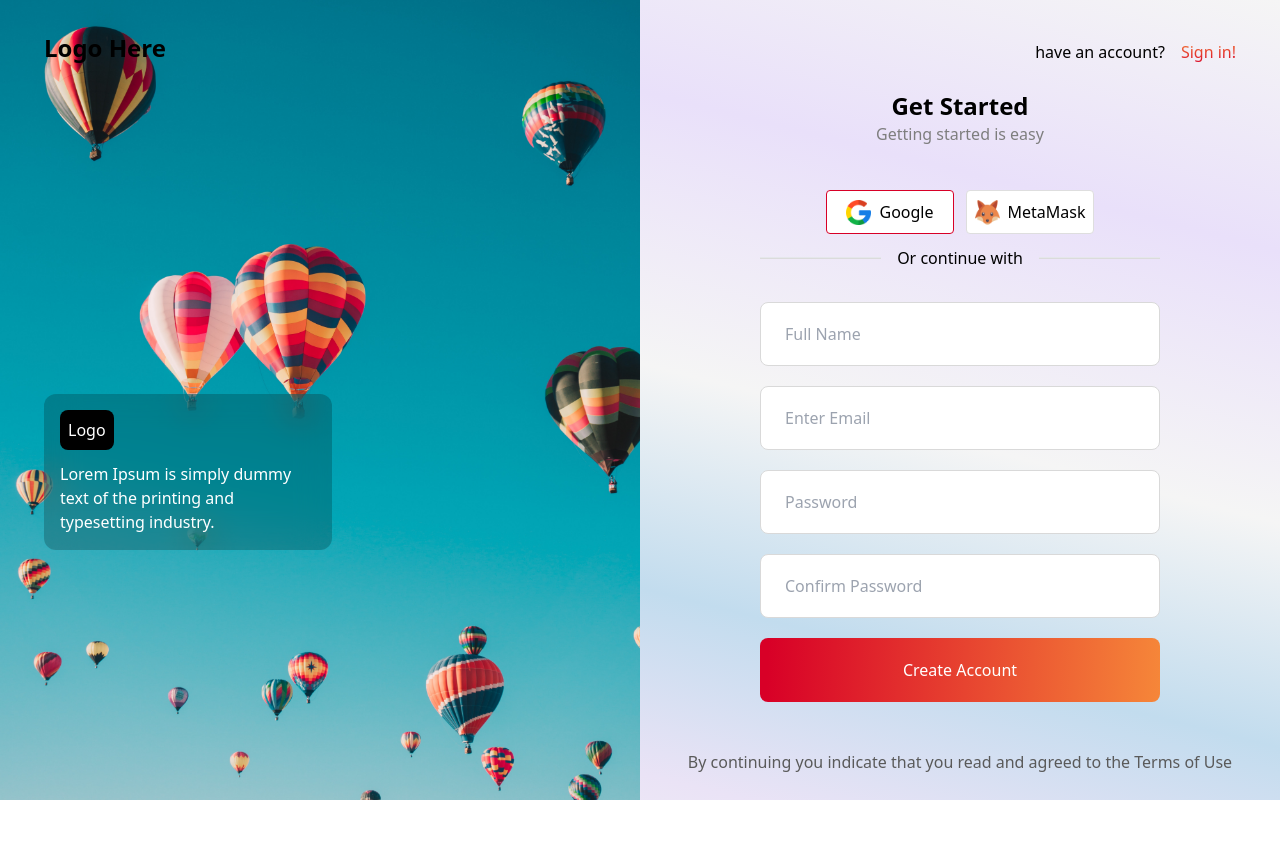
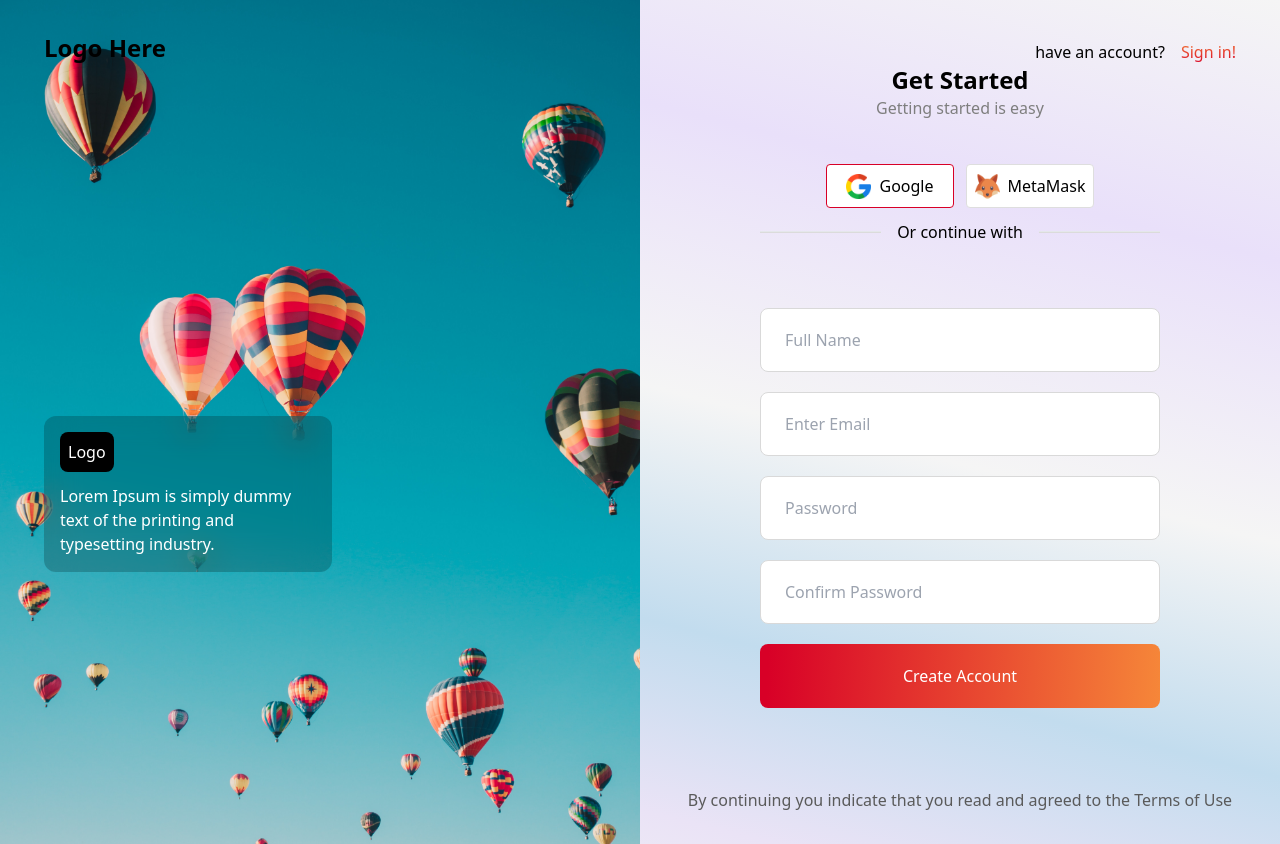
Before and after one commit to lmigonzalez/game-website, a Next.js app: page /sign-up in a window 1280 px wide. Before the commit the page ends 800 px from the top, so only its background shows below. Built offline with nearby package versions, Linux system fonts and the light colour scheme.

Commit message:
sign up design bug 2

```diff
--- a/src/pages/sign-up.tsx
+++ b/src/pages/sign-up.tsx
@@ -82,7 +82,7 @@ const signUp = () => {
               Get Started
             </strong>
             <form
-              className="mb-12 flex w-full flex-col space-y-5 text-base text-[#5A5A5A]"
+              className="mb-12 py-8 flex w-full flex-col space-y-5 text-base text-[#5A5A5A]"
               autoComplete="false"
               onSubmit={handleSubmit}
             >
@@ -127,7 +127,7 @@ const signUp = () => {
 
             <p className="text-center text-white">Or continue with</p>
 
-            <div className="mt-11 mb-3 flex items-center justify-center space-x-3">
+            <div className="mt-11 py-8 mb-3 flex items-center justify-center space-x-3">
               <button className="flex h-11 w-32 items-center justify-center rounded border-[1px] border-solid border-[#D80027] bg-white">
                 {' '}
                 <Image
@@ -204,7 +204,7 @@ const signUp = () => {
             <hr className="h-[2px] w-full bg-[#DBDBDB]" />
           </div>
           <form
-            className="mb-12 flex w-[400px] max-w-full flex-col space-y-5 text-base text-[#5A5A5A]"
+            className="mb-12 py-8 flex w-[400px] max-w-full flex-col space-y-5 text-base text-[#5A5A5A]"
             autoComplete="false"
             onSubmit={handleSubmit}
           >
@@ -247,7 +247,7 @@ const signUp = () => {
             </button>
           </form>
 
-          <p className="text-center text-[#5A5A5A]">
+          <p className="text-center text-[#5A5A5A] mb-8">
             By continuing you indicate that you read and agreed to the Terms of
             Use
           </p>
```
